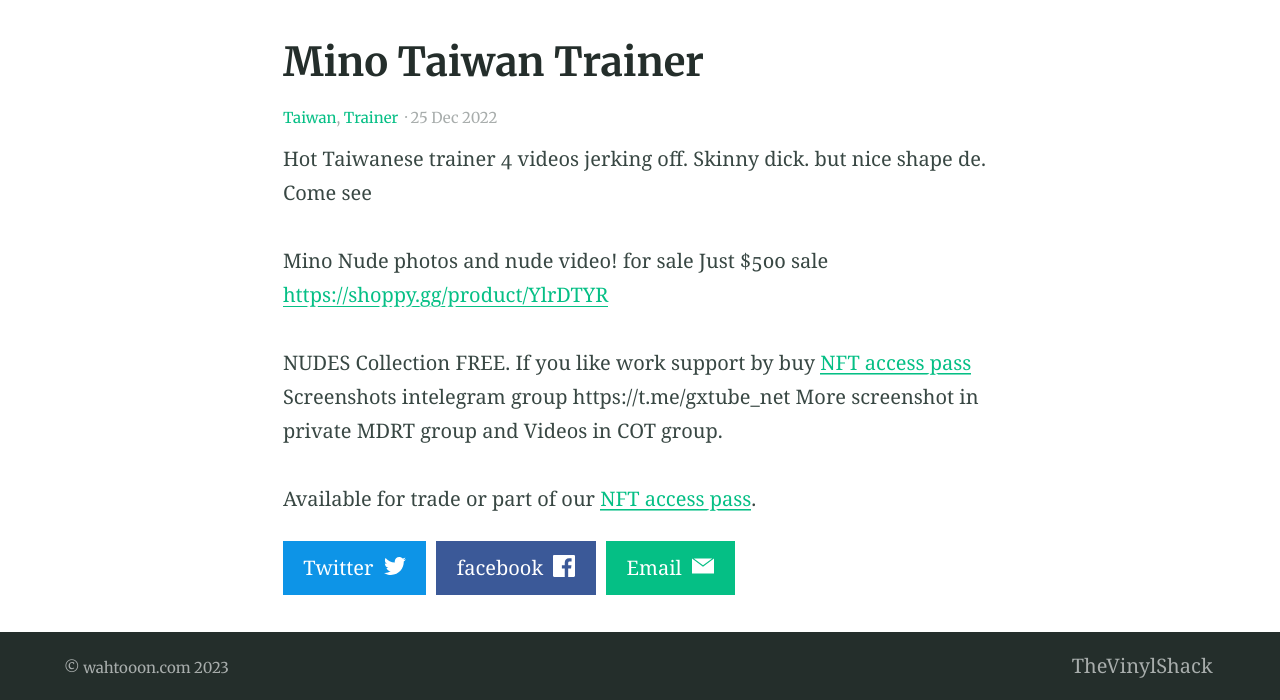
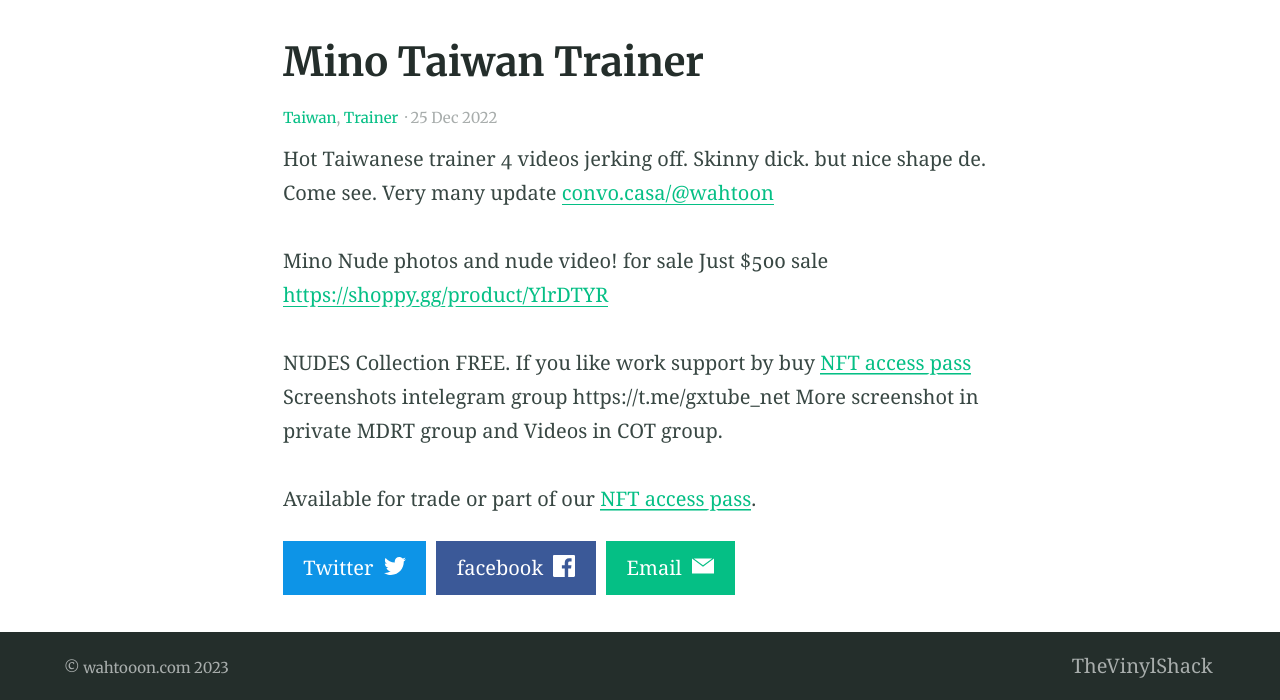
Before and after one commit to heynathanlum/wahtoon, a Jekyll site: the page built from _posts/2022-12-25-Mino.md, in a window 1280 px wide. Shown: the part 408-1108 px from the top of the page. Built offline with Jekyll 4.4.1, drawn with Linux system fonts in a browser that asks for light colours.

Commit message:
Update 2022-12-25-Mino.md

```diff
--- a/_posts/2022-12-25-Mino.md
+++ b/_posts/2022-12-25-Mino.md
@@ -6,7 +6,8 @@ categories:
 feature_image: "https://picsum.photos/2560/600?image=872"
 ---
 
-Hot Taiwanese trainer 4 videos jerking off.  Skinny dick. but nice shape de. Come see
+Hot Taiwanese trainer 4 videos jerking off.  Skinny dick. but nice shape de. Come see.
+Very many update [convo.casa/@wahtoon](https://convo.casa/@wahtoon)
 
 
 
```
